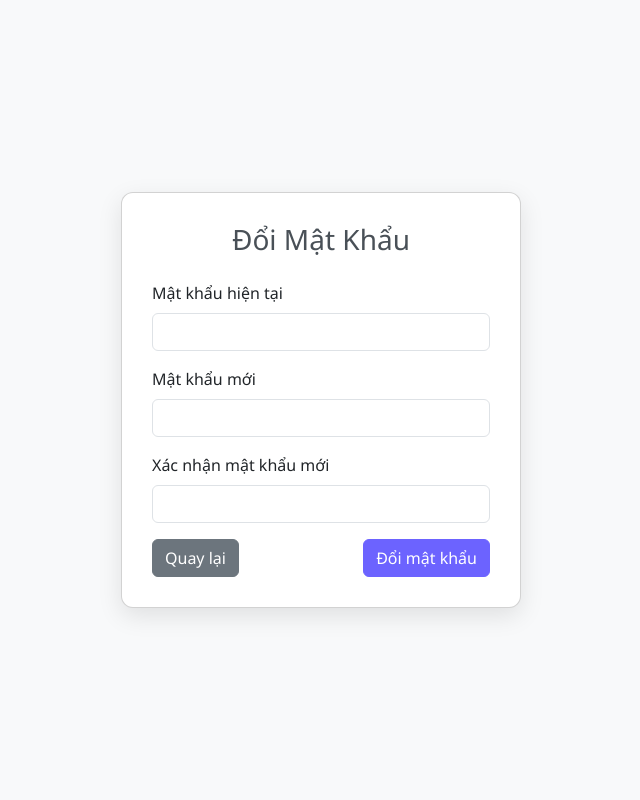
After one commit to Oxyligen236/SWP391-G3, a Java web app: page /view/account/changePassword.jsp in a window 1280 px wide. The commit adds this page. Shown: the whole page, without its empty margins (319-959 px from the left). Run offline with Tomcat 11, a stand-in JSP engine, Linux system fonts and the light colour scheme.

Commit message:
update view account

```diff
--- /dev/null
+++ b/src/main/webapp/view/account/changePassword.jsp
@@ -0,0 +1,81 @@
+<%@ page contentType="text/html;charset=UTF-8" language="java" %>
+<%@ taglib prefix="c" uri="http://java.sun.com/jsp/jstl/core" %>
+<!DOCTYPE html>
+<html lang="vi">
+<head>
+    <meta charset="UTF-8">
+    <title>Đổi Mật Khẩu</title>
+    <link href="https://cdn.jsdelivr.net/npm/bootstrap@5.3.0/dist/css/bootstrap.min.css" rel="stylesheet">
+    <style>
+        body {
+            background: #f8f9fa;
+            display: flex;
+            justify-content: center;
+            align-items: center;
+            min-height: 100vh;
+            font-family: 'Segoe UI', sans-serif;
+        }
+        .card {
+            background: white;
+            border-radius: 12px;
+            padding: 30px;
+            width: 400px;
+            box-shadow: 0 8px 25px rgba(0,0,0,0.1);
+        }
+        h3 {
+            text-align: center;
+            margin-bottom: 25px;
+            color: #495057;
+        }
+        .form-control:focus {
+            box-shadow: none;
+            border-color: #6c63ff;
+        }
+        .btn-primary {
+            background-color: #6c63ff;
+            border-color: #6c63ff;
+        }
+        .btn-primary:hover {
+            background-color: #5751d9;
+            border-color: #5751d9;
+        }
+        .alert {
+            font-size: 0.9rem;
+        }
+    </style>
+</head>
+<body>
+<div class="card">
+    <h3>Đổi Mật Khẩu</h3>
+
+    <c:if test="${not empty errorMessage}">
+        <div class="alert alert-danger alert-dismissible fade show" role="alert">
+            ${errorMessage}
+            <button type="button" class="btn-close" data-bs-dismiss="alert"></button>
+        </div>
+    </c:if>
+
+    <form action="<c:url value='/account/change-password'/>" method="post">
+        <div class="mb-3">
+            <label for="currentPassword" class="form-label">Mật khẩu hiện tại</label>
+            <input type="password" class="form-control" id="currentPassword" name="currentPassword" required>
+        </div>
+        <div class="mb-3">
+            <label for="newPassword" class="form-label">Mật khẩu mới</label>
+            <input type="password" class="form-control" id="newPassword" name="newPassword" required>
+        </div>
+        <div class="mb-3">
+            <label for="confirmPassword" class="form-label">Xác nhận mật khẩu mới</label>
+            <input type="password" class="form-control" id="confirmPassword" name="confirmPassword" required>
+        </div>
+
+        <div class="d-flex justify-content-between">
+            <a href="<c:url value='/account/view'/>" class="btn btn-secondary">Quay lại</a>
+            <button type="submit" class="btn btn-primary">Đổi mật khẩu</button>
+        </div>
+    </form>
+</div>
+
+<script src="https://cdn.jsdelivr.net/npm/bootstrap@5.3.0/dist/js/bootstrap.bundle.min.js"></script>
+</body>
+</html>
--- a/src/main/webapp/view/account/createAccount.jsp
+++ b/src/main/webapp/view/account/createAccount.jsp
@@ -98,7 +98,7 @@
             <button type="submit" class="btn btn-create btn-custom">
                 <i class="fas fa-user-plus"></i>Tạo tài khoản
             </button>
-            <a href="<c:url value='/account/list'/>" class="btn btn-back btn-custom">
+            <a href="<c:url value='/account/view>" class="btn btn-back btn-custom">
                 <i class="fas fa-arrow-left"></i>Quay lại
             </a>
         </div>
--- a/src/main/webapp/view/account/viewAccountDetail.jsp
+++ b/src/main/webapp/view/account/viewAccountDetail.jsp
@@ -84,9 +84,9 @@
                 </div>
 
                 <div class="mt-4 text-center">
-                    <a href="<c:url value='/account/edit?id=${account.accountID}'/>"
+                    <a href="<c:url value='/account/change-password'/>"
                        class="btn btn-warning">
-                        <i class="fas fa-edit"></i> Chỉnh sửa thông tin
+                        <i class="fas fa-edit"></i> Đổi mật khẩu
                     </a>
                 </div>
             </div>
```
Also changed, not shown: src/main/java/hrms/controller/ChangePasswordServlet.java (added, +93 -0 lines), src/main/java/hrms/dao/AccountDAO.java (+31 -5 lines), src/main/webapp/view/account/changePasswordSuccess.jsp (added, +21 -0 lines).
